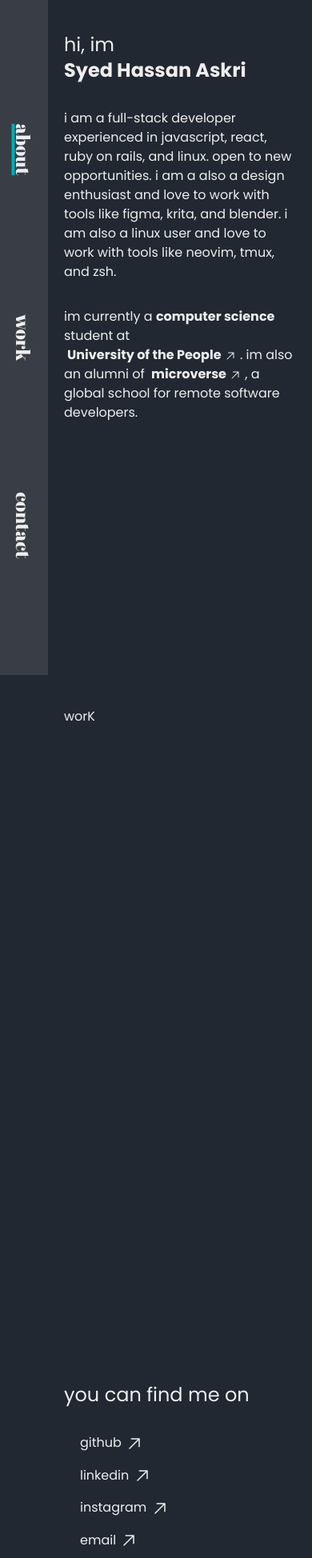
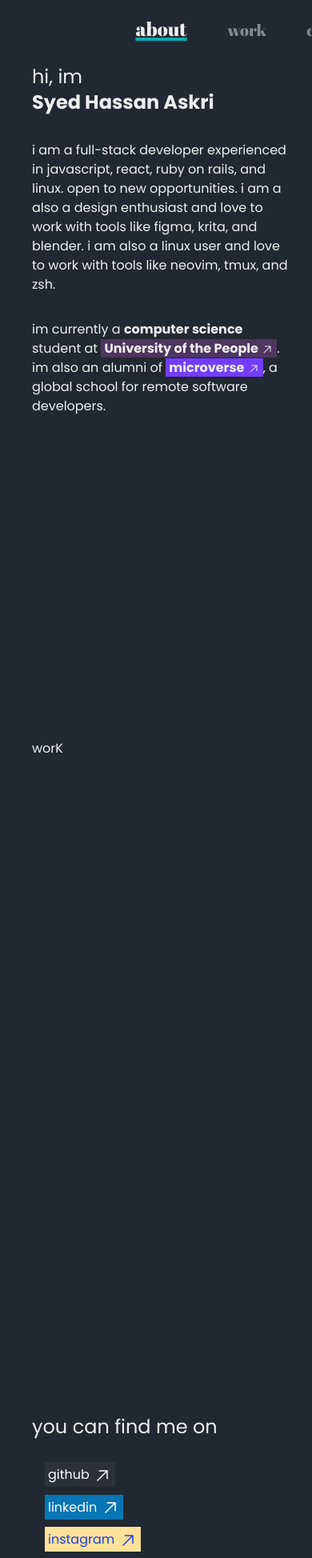
Before and after one commit to shasherazi/portfolio, a Next.js app: page / in a window 390 px wide. Shown: the top 1948 px of the page at 80% size. Built offline with nearby package versions, Linux system fonts and the light colour scheme.

Commit message:
wasted 3 hours for a useless feature

```diff
--- a/app/page.tsx
+++ b/app/page.tsx
@@ -2,7 +2,7 @@
 import "./App.css";
 import { abrilFatface } from "./fonts";
 import { PiArrowUpRight } from "react-icons/pi";
-import { useState, useEffect } from "react";
+import { useState, useEffect, useRef } from "react";
 // import Image from "next/image";
 // import blender from "../public/blender.png";
 // import neovim from "../public/neovim.png";
@@ -13,6 +13,9 @@ import { useState, useEffect } from "react";
 
 export default function Home() {
   const [currentSection, setCurrentSection] = useState("intro");
+  const topBarRef = useRef<HTMLDivElement>(null);
+  const navBarListRef = useRef<HTMLUListElement>(null);
+
   useEffect(() => {
     const handleScroll = () => {
       const scrollPosition = window.scrollY;
@@ -31,21 +34,54 @@ export default function Home() {
     window.addEventListener("scroll", handleScroll);
     return () => window.removeEventListener("scroll", handleScroll);
   });
+
+  useEffect(() => {
+    const animateToCenter = () => {
+      const topBar = topBarRef.current;
+      if (!topBar) return;
+
+      const navBarList = navBarListRef.current;
+      if (!navBarList) return;
+
+      const activeElement = topBar.querySelector(".underline");
+      if (!activeElement) return;
+
+      const navBarListRect = navBarList.getBoundingClientRect();
+      const itemWidth = navBarListRect.width / 3;
+
+      const offset =
+        window.innerWidth / 2 -
+        itemWidth * (parseInt(activeElement.id) - 1) -
+        itemWidth / 2;
+
+      navBarList.style.left = `${offset}px`;
+    };
+
+    window.addEventListener("resize", animateToCenter);
+    animateToCenter();
+
+    return () => window.removeEventListener("resize", animateToCenter);
+  }, [currentSection]);
+
   return (
-    <main className="flex min-h-screen">
-      <div className="left-bar px-10 max-sm:p-0 text-3xl max-sm:text-2xl border-r border-[#393E46] sticky max-sm:fixed h-screen top-0 max-sm:bg-[#393E46]">
-        {" "}
+    <main className="flex flex-col min-h-screen">
+      <div
+        className="top-bar px-10 pt-5 text-3xl fixed max-sm:text-2xl"
+        ref={topBarRef}
+      >
         <ul
-          className={`flex flex-col h-full justify-center max-sm:mx-[-12px] gap-8 max-sm:justify-evenly ${abrilFatface.className} max-sm:[&>li]:rotate-90 max-sm:[&>li]:text-center`}
+          className={`flex absolute justify-evenly w-96 max-sm:mx-[-12px] max-sm:justify-evenly ${abrilFatface.className} transition-all duration-100 ease-in-out`}
+          ref={navBarListRef}
         >
           <li>
             <a
               href="#intro"
-              className={
+              className={`${
                 currentSection === "intro"
-                  ? "underline decoration-[#00ADB5] decoration-4"
-                  : ""
-              }
+                  ? "underline decoration-[#00ADB5] decoration-4 opacity-100"
+                  : "opacity-50 text-xl"
+              } transition-all duration-100 ease-in-out`}
+              id="1"
             >
               about
             </a>
@@ -56,11 +92,12 @@ export default function Home() {
           <li>
             <a
               href="#work"
-              className={
+              className={`${
                 currentSection === "work"
-                  ? "underline decoration-[#00ADB5] decoration-4"
-                  : ""
-              }
+                  ? "underline decoration-[#00ADB5] decoration-4 opacity-100"
+                  : "opacity-50 text-xl"
+              } transition-all duration-100 ease-in-out`}
+              id="2"
             >
               work
             </a>
@@ -68,18 +105,19 @@ export default function Home() {
           <li>
             <a
               href="#contact"
-              className={
+              className={`${
                 currentSection === "contact"
-                  ? "underline decoration-[#00ADB5] decoration-4"
-                  : ""
-              }
+                  ? "underline decoration-[#00ADB5] decoration-4 opacity-100"
+                  : "opacity-50 text-xl"
+              } transition-all duration-100 ease-in-out`}
+              id="3"
             >
               contact
             </a>
           </li>
         </ul>
       </div>
-      <div className="right-bar w-full [&>div]:pl-20 max-sm:[&>div]:pr-6 [&>div]:pr-[12%] max-sm:[&>div]:pl-0 max-sm:[&>div]:ml-20 [&>div]:pt-20 max-sm:[&>div]:pt-10 [&>div]:snap-start">
+      <div className="right-bar w-full [&>div]:pl-20 max-sm:[&>div]:pr-6 [&>div]:pr-[12%] max-sm:[&>div]:pl-0 max-sm:[&>div]:ml-10 [&>div]:pt-20 [&>div]:snap-start">
         <div className="intro h-screen" id="intro">
           <h1 className="text-3xl max-sm:text-2xl">
             hi, im <br />
@@ -100,7 +138,7 @@ export default function Home() {
               <a
                 href="https://www.uopeople.edu/"
                 target="_blank"
-                className="hover:bg-[#4D3660] hover:text-white px-1"
+                className="bg-[#4D3660] hover:text-white px-1"
               >
                 University of the People <PiArrowUpRight className="inline" />
               </a>
@@ -110,7 +148,7 @@ export default function Home() {
               <a
                 href="https://www.microverse.org/"
                 target="_blank"
-                className="hover:bg-[#743CFF] hover:text-white px-1"
+                className="bg-[#743CFF] hover:text-white px-1"
               >
                 microverse <PiArrowUpRight className="inline" />
               </a>
@@ -144,7 +182,7 @@ export default function Home() {
               <a
                 href="https://github.com/shasherazi"
                 target="_blank"
-                className="hover:bg-[#2B3137] hover:text-[#FAFBFC]"
+                className="bg-[#2B3137] text-[#FAFBFC]"
               >
                 github <PiArrowUpRight className="inline text-2xl" />
               </a>
@@ -153,7 +191,7 @@ export default function Home() {
               <a
                 href="https://www.linkedin.com/in/shasherazi"
                 target="_blank"
-                className="hover:bg-[#0876B3] hover:text-white"
+                className="bg-[#0876B3] text-white"
               >
                 linkedin <PiArrowUpRight className="inline text-2xl" />
               </a>
@@ -162,7 +200,7 @@ export default function Home() {
               <a
                 href="https://instagram.com/shasherazi"
                 target="_blank"
-                className="hover:bg-[#ffe299] hover:text-[#1d3ee2]"
+                className="bg-[#ffe299] text-[#1d3ee2]"
               >
                 instagram <PiArrowUpRight className="inline text-2xl" />
               </a>
@@ -171,7 +209,7 @@ export default function Home() {
               <a
                 href="mailto:hassanrandomz@gmail.com"
                 target="_blank"
-                className="hover:bg-[#C71610] hover:text-white"
+                className="bg-[#C71610] text-white"
               >
                 email <PiArrowUpRight className="inline text-2xl" />
               </a>
```
